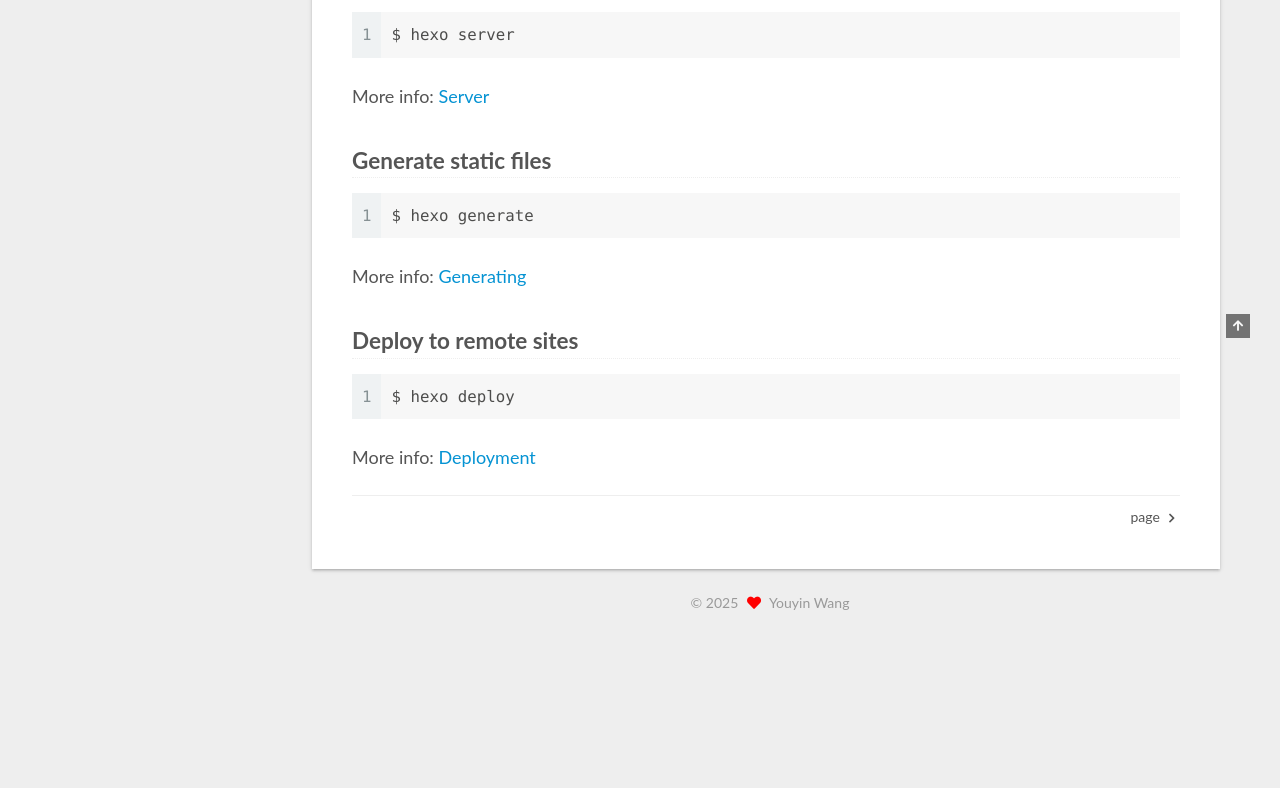
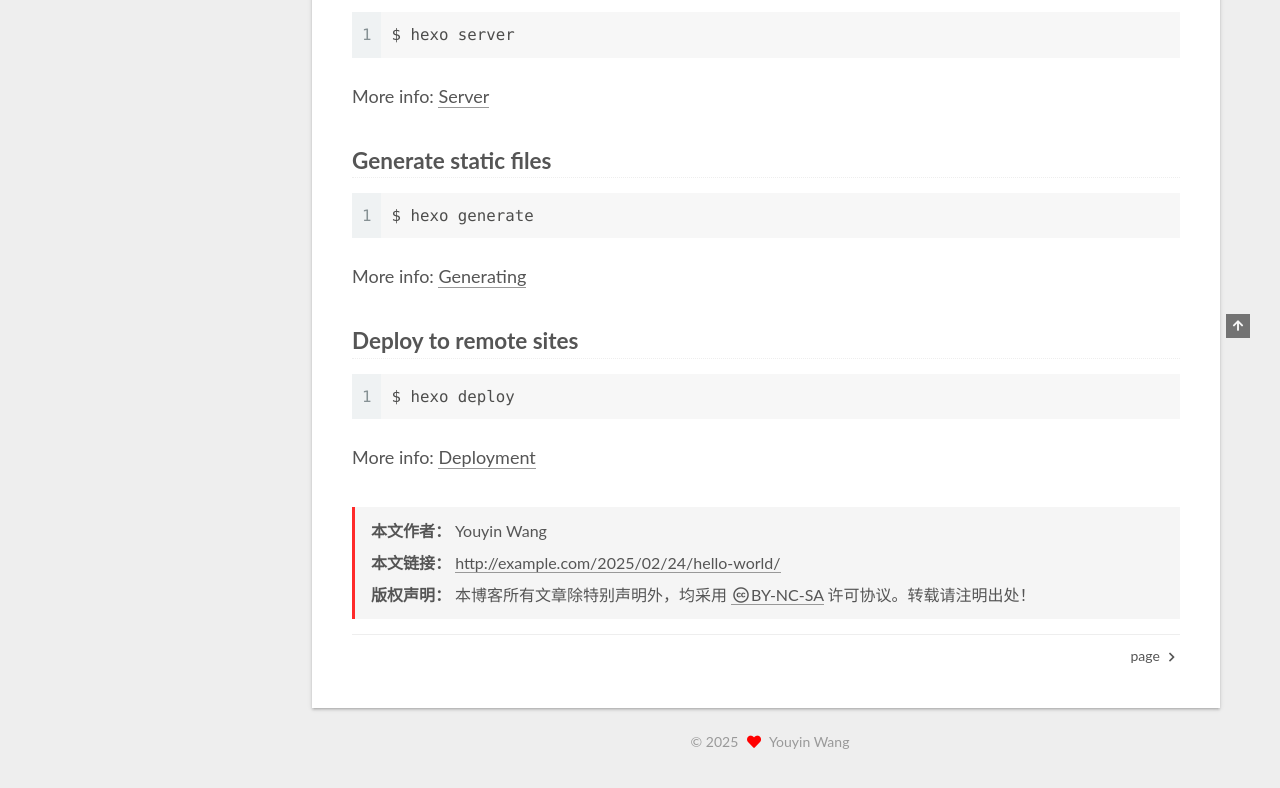
Before and after one commit to YouyinWang/youyin.github.io, a plain HTML site: page 2025/02/24/hello-world/index.html in a window 1280 px wide. Shown: the part 562-1350 px from the top of the page. Before the commit the page ends 1227 px from the top, so only its background shows below. Drawn offline with Linux system fonts and the light colour scheme.

Commit message:
Site updated: 2025-03-27 20:29:16

```diff
--- a/2025/02/24/hello-world/index.html
+++ b/2025/02/24/hello-world/index.html
@@ -224,6 +224,23 @@
 
 
 
+
+<div>
+<ul class="post-copyright">
+  <li class="post-copyright-author">
+    <strong>本文作者： </strong>Youyin Wang
+  </li>
+  <li class="post-copyright-link">
+    <strong>本文链接：</strong>
+    <a href="http://example.com/2025/02/24/hello-world/" title="Hello World">http://example.com/2025/02/24/hello-world/</a>
+  </li>
+  <li class="post-copyright-license">
+    <strong>版权声明： </strong>本博客所有文章除特别声明外，均采用 <a href="https://creativecommons.org/licenses/by-nc-sa/4.0/" rel="noopener" target="_blank"><i class="fab fa-fw fa-creative-commons"></i>BY-NC-SA</a> 许可协议。转载请注明出处！
+  </li>
+</ul>
+</div>
+
+
       <footer class="post-footer">
 
 
--- a/css/main.css
+++ b/css/main.css
@@ -1168,7 +1168,7 @@ pre .javascript .function {
 }
 .links-of-author a::before,
 .links-of-author span.exturl::before {
-  background: #6b9160;
+  background: #17f4ff;
   border-radius: 50%;
   content: ' ';
   display: inline-block;
@@ -1962,13 +1962,12 @@ pre .javascript .function {
 #qr p {
   text-align: center;
 }
-.post-body p a {
-  color: #0593d3;
-  border-bottom: none;
-}
-.post-body p a:hover {
-  color: #0477ab;
-  text-decoration: underline;
+.post-copyright {
+  background: var(--card-bg-color);
+  border-left: 3px solid #ff2a2a;
+  list-style: none;
+  margin: 2em 0 0;
+  padding: 0.5em 1em;
 }
 .category-all-page .category-all-title {
   text-align: center;
```
Also changed, not shown: 2025/03/27/page/index.html (+17 -0 lines).
